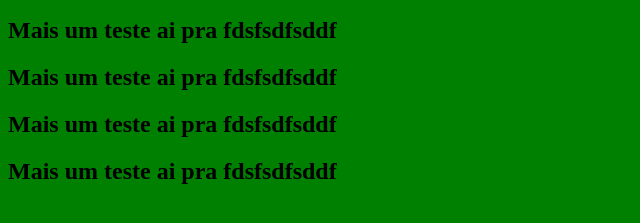
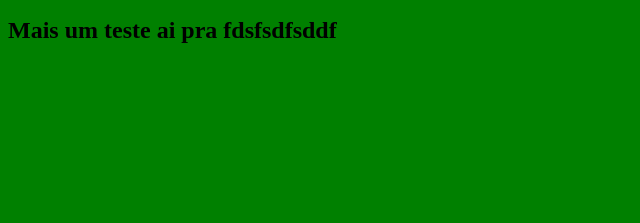
Before and after one commit to RenanLaureano/meu_projeto_versionado, a plain HTML site: page index.html in a window 1280 px wide. Shown: the part 285-508 px from the top of the page, without its empty margins (0-640 px from the left). Drawn offline with Linux system fonts and the light colour scheme.

Commit message:
Update index.html

```diff
--- a/index.html
+++ b/index.html
@@ -10,8 +10,5 @@
 	<h1>Teste novo</h1>
 	<h2>Mais um teste ai pra galera</h2>
 	<h2>Mais um teste ai pra fdsfsdfsddf</h2>
-	<h2>Mais um teste ai pra fdsfsdfsddf</h2>
-	<h2>Mais um teste ai pra fdsfsdfsddf</h2>
-	<h2>Mais um teste ai pra fdsfsdfsddf</h2>
 </body>
 </html>
```
